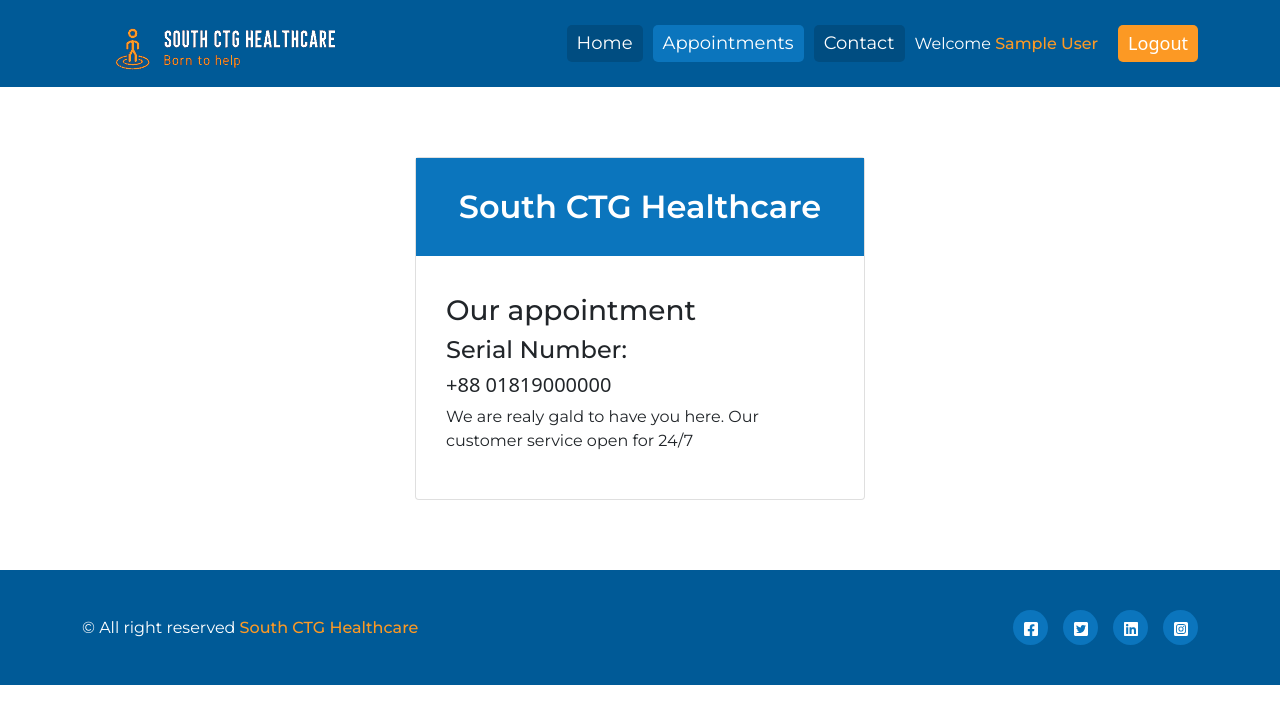
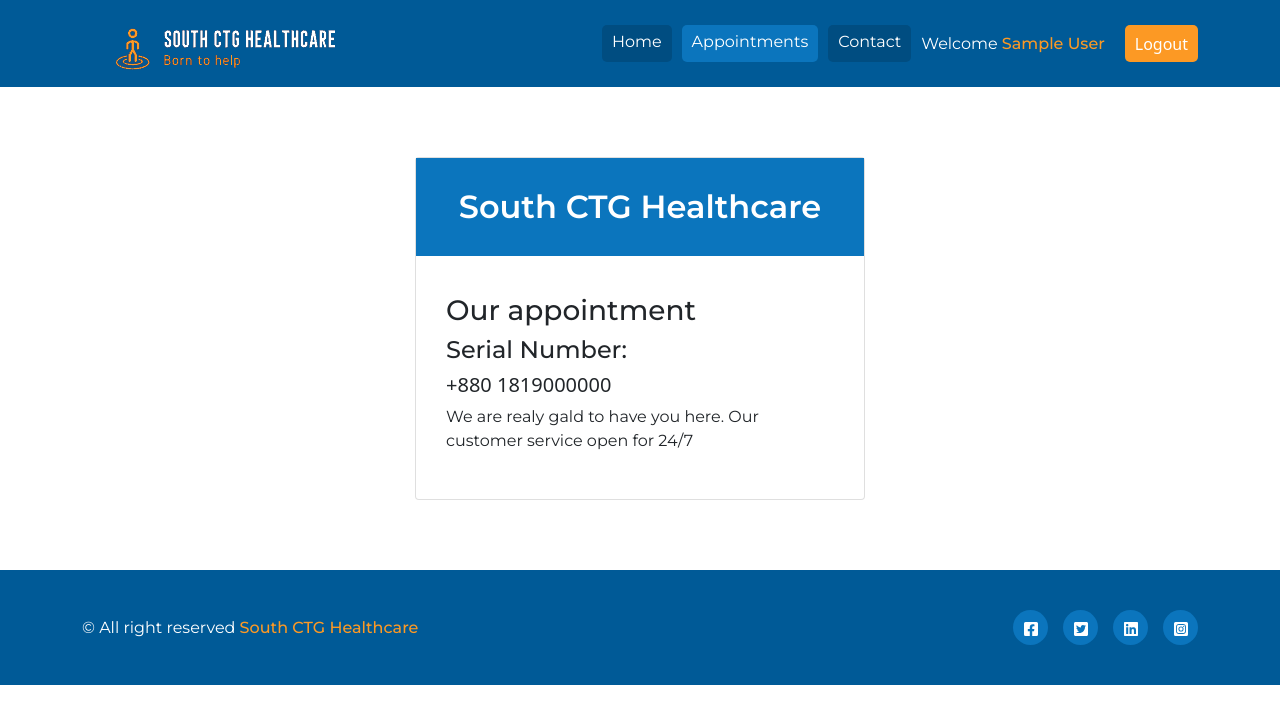
Before and after one commit to afsar-uddin/healthcare, a React (Create React App) app: page /appointment-info in a window 1280 px wide. Shown: the top 724 px of the page. Built offline with nearby package versions, Linux system fonts and the light colour scheme; no server answers; sample sign-in values are in the browser's storage.

Commit message:
readme file updated

```diff
--- a/src/Components/Appointment/Appointment.js
+++ b/src/Components/Appointment/Appointment.js
@@ -1,10 +1,13 @@
 import React from 'react';
 import { Container, Row, Col, Card } from 'react-bootstrap';
-import './Appointment.css'
+import './Appointment.css';
+import useAuth from '../../hooks/useAuth';
 
 const Appointment = () => {
+    const { isLogin } = useAuth();
     return (
         <Container>
+            {isLogin && "Login or Register first to see the appointment info"}
             <Row>
                 <Col>
                     <Card className="appointment">
@@ -12,7 +15,7 @@ const Appointment = () => {
                         <div>
                             <h3>Our appointment</h3>
                             <h4>Serial Number:</h4>
-                            <h5>+88 01819000000</h5>
+                            <h5>+880 1819000000</h5>
                             <p>We are realy gald to have you here. Our customer service open for 24/7</p>
                         </div>
                     </Card>
--- a/src/Components/Banner/Banner.css
+++ b/src/Components/Banner/Banner.css
@@ -29,6 +29,7 @@
 }
 .banner-caption h2 {
     margin: 0;
+    font-size: 28px;
 }
 @media screen and (max-width: 820px) {
     .banner-caption{
--- a/src/Components/Header/Header.css
+++ b/src/Components/Header/Header.css
@@ -7,7 +7,7 @@
     color: #fff;
     margin-left: 10px;
     padding: 5px 10px;
-    font-size: 18px;
+    font-size: 16px;
     background-color: #004d81;
     border-radius: 5px;
 }
--- a/src/Components/LoginRegister/LoginRegister.js
+++ b/src/Components/LoginRegister/LoginRegister.js
@@ -34,9 +34,9 @@ const LoginRegister = () => {
                 <Row>
                     <Col>
                         <form>
-                            {!isLogin && <input type="text" onBlur={nameOnBlur} placeholder="Your name" />}
-                            <input type="email" onBlur={emailOnBlur} placeholder="Your email" />
-                            <input type="password" onBlur={passwordOnBlur} placeholder="Your password" />
+                            {!isLogin && <input type="text" onBlur={nameOnBlur} placeholder="Your name" required />}
+                            <input type="email" onBlur={emailOnBlur} placeholder="Your email" required />
+                            <input type="password" onBlur={passwordOnBlur} placeholder="Your password" required />
                             <span className="error">{error}</span>
                             <div className="check">
                                 <input type="checkbox" onChange={isLoggedInChecked} id="checkHere" /><small>Already registered?</small>
```
Also changed, not shown: 1 other file (tests, documents, lock files or other folders).
